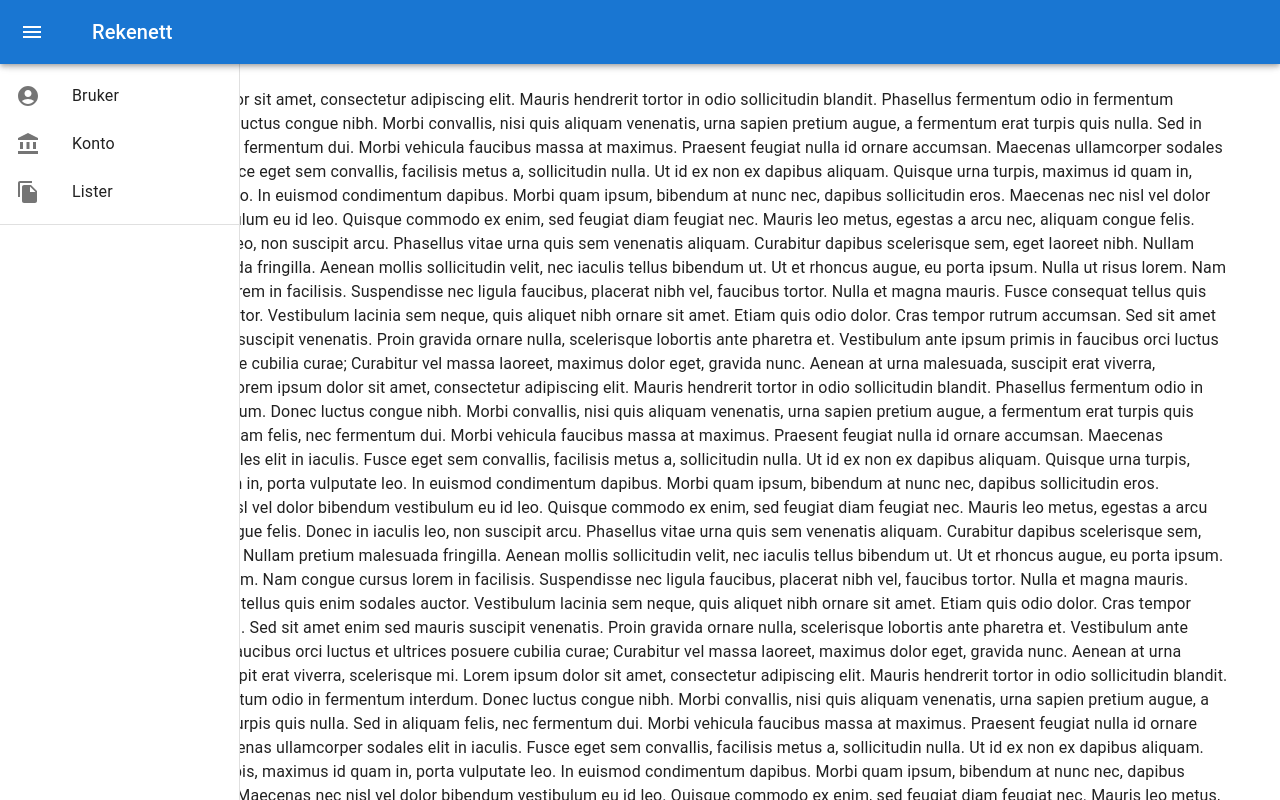
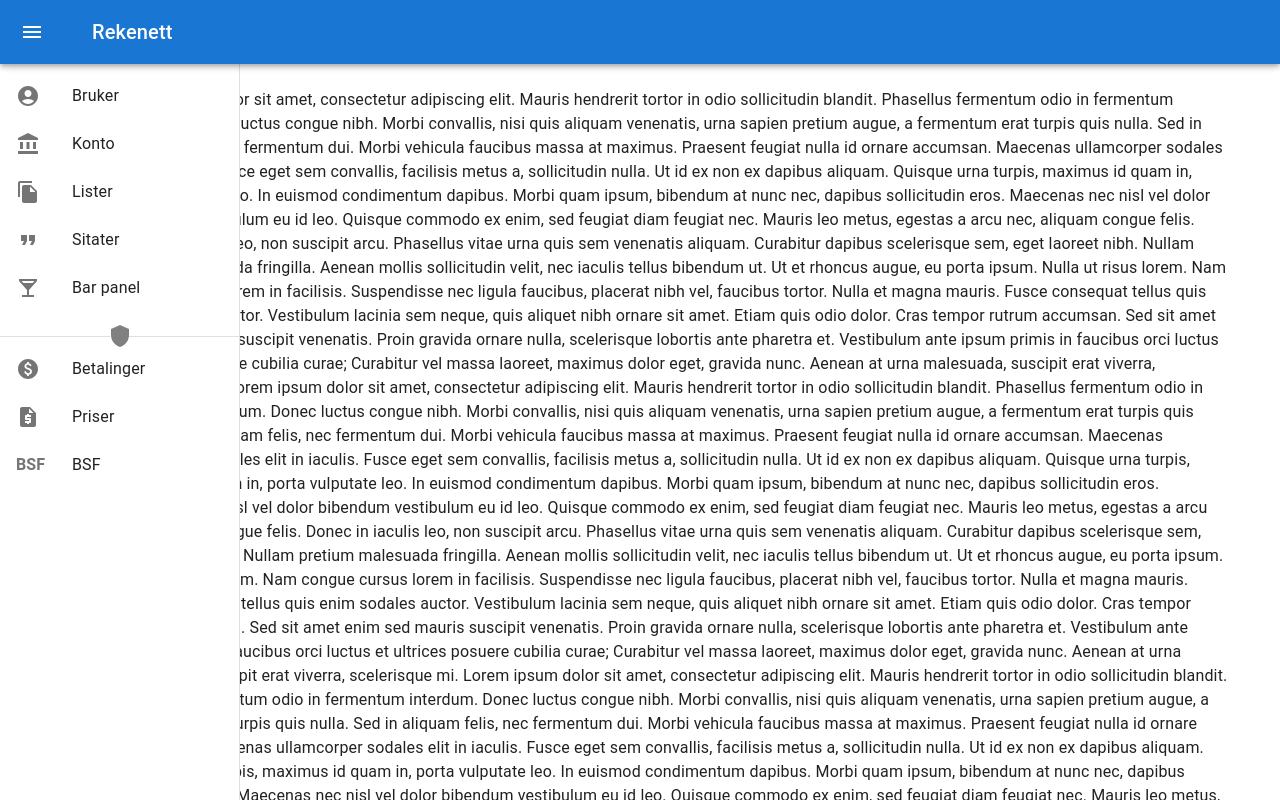
Before and after one commit to aTrueYety/rekenett, a React (Create React App) app in the folder frontend/: page / in a window 1280 px wide. Both pictures are taken after a click on the button "open drawer". Shown: the top 800 px of the page. Built offline with nearby package versions, Linux system fonts and the light colour scheme.

Commit message:
Add ambition to the navbar

```diff
--- a/frontend/package.json
+++ b/frontend/package.json
@@ -11,6 +11,7 @@
     "axios": "^1.7.9",
     "cra-template": "1.2.0",
     "date-fns": "^4.1.0",
+    "frontend": "file:",
     "react": "^19.0.0",
     "react-dom": "^19.0.0",
     "react-router-dom": "^7.1.1",
--- a/frontend/src/components/Page.jsx
+++ b/frontend/src/components/Page.jsx
@@ -18,6 +18,11 @@ import { Container } from '@mui/material';
 import AccountCircleIcon from '@mui/icons-material/AccountCircle';
 import AccountBalanceIcon from '@mui/icons-material/AccountBalance';
 import FileCopyIcon from '@mui/icons-material/FileCopy';
+import FormatQuoteIcon from '@mui/icons-material/FormatQuote';
+import LocalBarIcon from '@mui/icons-material/LocalBar';
+import RequestQuoteIcon from '@mui/icons-material/RequestQuote';
+import PaidIcon from '@mui/icons-material/Paid';
+import ShieldIcon from '@mui/icons-material/Shield';
 
 const drawerWidth = 240;
 
@@ -90,7 +95,21 @@ const Drawer = styled(MuiDrawer, { shouldForwardProp: (prop) => prop !== 'open'
   }),
 );
 
-export default function Page( { children } ) {
+const menuItems = [
+  { text: 'Bruker', icon: <AccountCircleIcon />, href: '/user' },
+  { text: 'Konto', icon: <AccountBalanceIcon />, href: '/account' },
+  { text: 'Lister', icon: <FileCopyIcon />, href: '/lists' },
+  { text: 'Sitater', icon: <FormatQuoteIcon />, href: '/quotes' },
+  { text: 'Bar panel', icon: <LocalBarIcon />, href: '/bar_panel' },
+];
+
+const adminMenuItems = [
+  { text: 'Betalinger', icon: <PaidIcon />, href: '/payments' },
+  { text: 'Priser', icon: <RequestQuoteIcon />, href: '/prices' },
+  { text: 'BSF', icon: <Typography fontWeight='bold'>BSF</Typography>, href: '/bsf' },
+];
+
+export default function Page({ children }) {
   const [open, setOpen] = React.useState(false);
 
   const handleDrawerOpen = () => {
@@ -108,7 +127,7 @@ export default function Page( { children } ) {
       <CssBaseline />
       <AppBar position="fixed" sx={{ zIndex: (theme) => theme.zIndex.drawer + 1 }}>
         <Toolbar>
-        <IconButton
+          <IconButton
             color="inherit"
             aria-label="open drawer"
             onClick={open ? handleDrawerClose : handleDrawerOpen}
@@ -145,34 +164,34 @@ export default function Page( { children } ) {
         <Toolbar />
         <Box sx={{ overflow: 'hidden' }}>
           <List>
-          <ListItem disablePadding onClick={() => {window.location.href = '/user'}}>
-              <ListItemButton>
-                <ListItemIcon>
-                  <AccountCircleIcon />
-                </ListItemIcon>
-                <ListItemText primary="Bruker" />
-              </ListItemButton>
-            </ListItem>
-            <ListItem disablePadding onClick={() => {window.location.href = '/account'}}>
-              <ListItemButton>
-                <ListItemIcon>
-                  <AccountBalanceIcon />
-                </ListItemIcon>
-                <ListItemText primary="Konto" />
-              </ListItemButton>
-            </ListItem>
-            <ListItem disablePadding onClick={() => {window.location.href = '/lists'}}>
-              <ListItemButton>
-                <ListItemIcon>
-                  <FileCopyIcon />
-                </ListItemIcon>
-                <ListItemText primary="Lister" />
-              </ListItemButton>
-            </ListItem>
+            {menuItems.map((item, index) => (
+              <ListItem key={index} disablePadding onClick={() => { window.location.href = item.href }}>
+                <ListItemButton>
+                  <ListItemIcon>{item.icon}</ListItemIcon>
+                  <ListItemText primary={item.text} />
+                </ListItemButton>
+              </ListItem>
+            ))}
           </List>
-          <Divider />
+          <Divider sx={{paddingTop: 2}}>
+            {open ? <ShieldIcon sx={{
+              color: 'gray',
+              height: 0.75,
+              position: 'absolute',
+              left: '50%',
+              transform: 'translate(-50%, -50%)',
+            }}/> : null}
+          </Divider>
           <List>
-            {/*Admin pages*/}
+            {adminMenuItems.map((item, index) => (
+              <ListItem key={index} disablePadding onClick={() => { window.location.href = item.href }
+              }>
+                <ListItemButton>
+                  <ListItemIcon>{item.icon}</ListItemIcon>
+                  <ListItemText primary={item.text} />
+                </ListItemButton>
+              </ListItem>
+            ))}
           </List>
         </Box>
       </Drawer>
```
Also changed, not shown: 1 other file (tests, documents, lock files or other folders).
